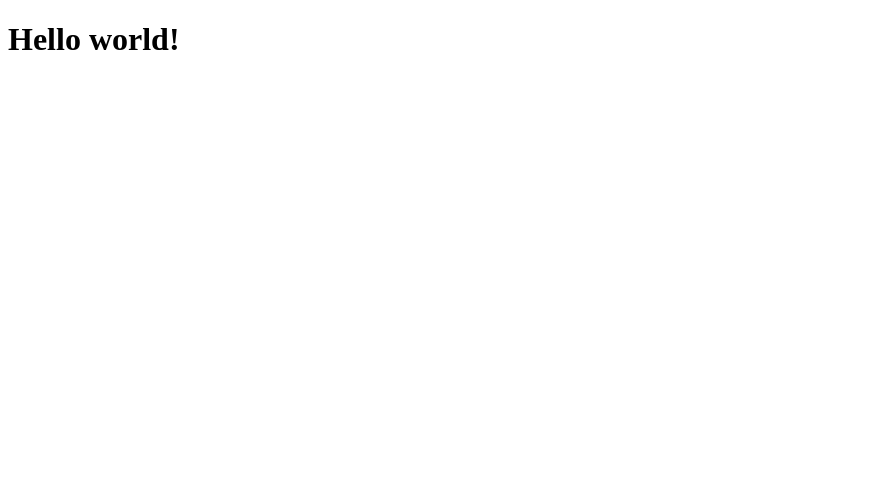
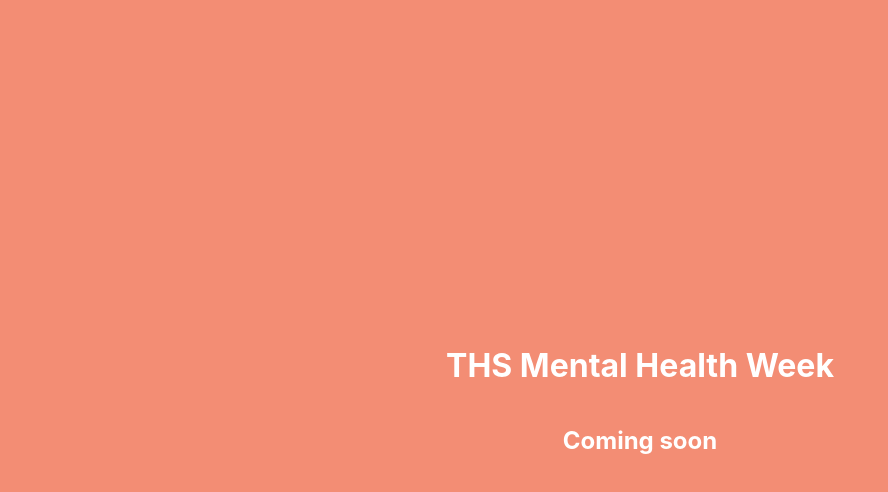
Before and after one commit to ths-mental-health-week/mental-health-week-webpage, a Next.js app: page / in a window 1280 px wide. Shown: the top 492 px of the page, without its empty margins (0-888 px from the left). Built offline with nearby package versions, Linux system fonts and the light colour scheme.

Commit message:
Added styled components

```diff
--- /dev/null
+++ b/components/Meta.js
@@ -0,0 +1,12 @@
+import Head from 'next/head'
+
+const Meta = () => (
+	<Head>
+		<meta name="viewport" content="width=device-width, initial-scale=1" />
+		<meta charSet="utf-8" />
+		<link rel="shortcut icon" href="/static/favicon.png" />
+		<title>THS Mental Health Week</title>
+	</Head>
+)
+
+export default Meta
--- /dev/null
+++ b/components/Page.js
@@ -0,0 +1,23 @@
+import { ThemeProvider } from 'styled-components'
+import Meta from './Meta'
+// import Header from './Header'
+
+const theme = {
+	colors: {
+		white: '#fff',
+		primary: '#67a2ce',
+		secondary: '#edc98a'
+	}
+}
+
+const Page = props => (
+	<ThemeProvider theme={theme}>
+		<div>
+			<Meta />
+			{/* <Header /> */}
+			<>{props.children}</>
+		</div>
+	</ThemeProvider>
+)
+
+export default Page
--- /dev/null
+++ b/pages/_app.js
@@ -0,0 +1,37 @@
+import App, { Container } from 'next/app'
+import Page from '../components/Page'
+import { createGlobalStyle } from 'styled-components'
+
+const GlobalStyle = createGlobalStyle`
+	body {
+		margin: 0;
+		background-color: #F38D74;
+		color: #fff;
+		font-family: -apple-system, BlinkMacSystemFont, 'Segoe UI', Roboto, Oxygen, Ubuntu, Cantarell, 'Open Sans', 'Helvetica Neue', sans-serif;
+	}
+`
+
+export default class MyApp extends App {
+	static async getInitialProps({ Component, ctx }) {
+		let pageProps = {}
+
+		if (Component.getInitialProps) {
+			pageProps = await Component.getInitialProps(ctx)
+		}
+
+		return { pageProps }
+	}
+
+	render() {
+		const { Component, pageProps } = this.props
+
+		return (
+			<Container>
+				<Page>
+					<GlobalStyle />
+					<Component {...pageProps} />
+				</Page>
+			</Container>
+		)
+	}
+}
--- /dev/null
+++ b/pages/_document.js
@@ -0,0 +1,27 @@
+import Document, { Head, Main, NextScript } from 'next/document'
+import { ServerStyleSheet, createGlobalStyle } from 'styled-components'
+
+class MyDocument extends Document {
+	static getInitialProps({ renderPage }) {
+		const sheet = new ServerStyleSheet()
+		const page = renderPage(App => props =>
+			sheet.collectStyles(<App {...props} />)
+		)
+		const styleTags = sheet.getStyleElement()
+		return { ...page, styleTags }
+	}
+
+	render() {
+		return (
+			<html>
+				<Head>{this.props.styleTags}</Head>
+				<body>
+					<Main />
+					<NextScript />
+				</body>
+			</html>
+		)
+	}
+}
+
+export default MyDocument
--- a/pages/index.js
+++ b/pages/index.js
@@ -1 +1,20 @@
-export default () => <h1>Hello world!</h1>
+import styled from 'styled-components'
+
+const Wrapper = styled.div`
+	text-align: center;
+	width: 100vw;
+	height: 100vh;
+	padding: 50px;
+	display: flex;
+	flex-direction: column;
+	justify-content: center;
+	align-items: center;
+	box-sizing: border-box;
+`
+
+export default () => (
+	<Wrapper>
+		<h1>THS Mental Health Week</h1>
+		<h2>Coming soon</h2>
+	</Wrapper>
+)
```
